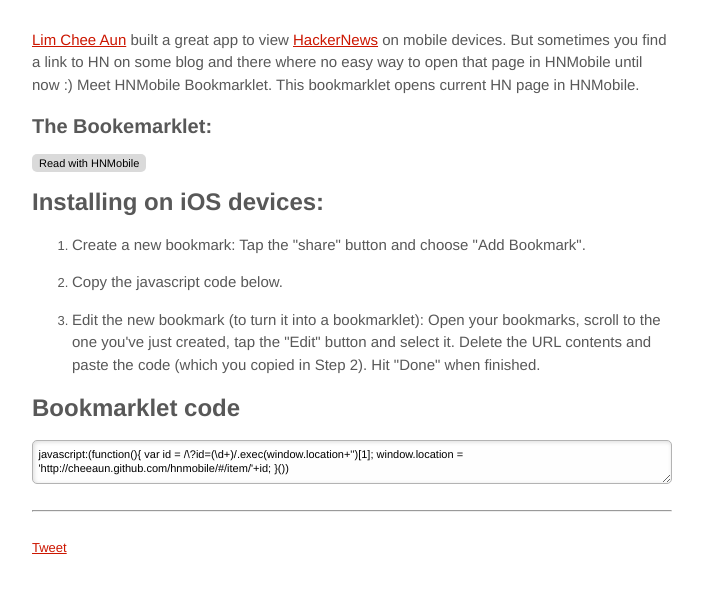
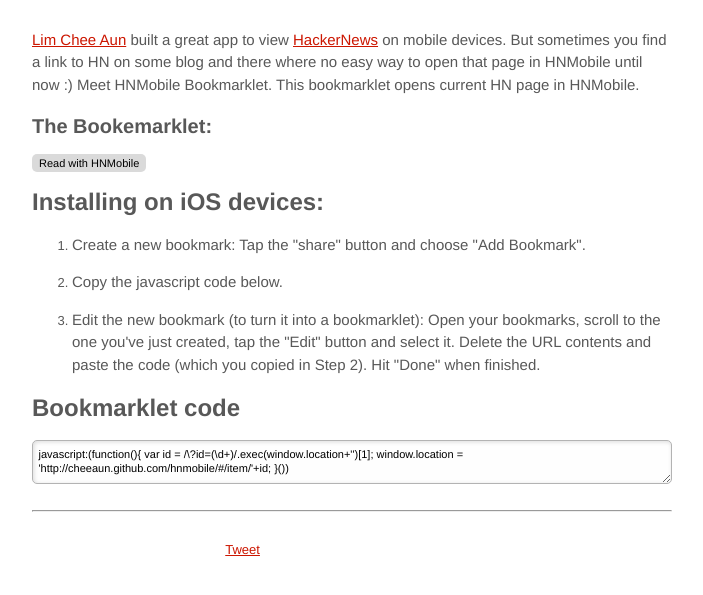
Before and after one commit to neocoder/hnmbookmarklet, a plain HTML site: page index.html in a window 1280 px wide. Shown: the part 95-690 px from the top of the page, without its empty margins (288-991 px from the left). Drawn offline with Linux system fonts and the light colour scheme.

Commit message:
removed float overflow in buttons block

```diff
--- a/index.html
+++ b/index.html
@@ -58,15 +58,11 @@
 			margin: 2em 0;
 		}
 
-		.buttons {
-			overflow: hidden;
-		}
-
 		.buttons > div {
-			display: block;
+			display: inline-block;
 			margin-right: 1em;
 			width: 80px;
-			float: left;
+			vertical-align: text-top;
 		}
 
 	</style>
```
